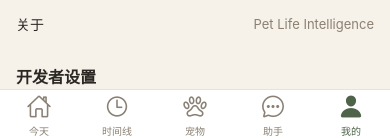
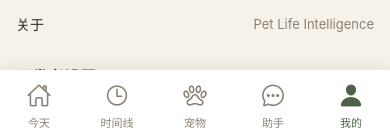
Before and after one commit to huangdi97/pet-life-intelligence, a React Native app in the folder apps/mobile/: screen /Me in a window 390 px wide. Shown: the part 706-844 px from the top of the page. Built offline with nearby package versions, Linux system fonts and the light colour scheme; no server answers.

Commit message:
feat(ui): polish canonical owner bottom navigation

```diff
--- a/apps/mobile/src/navigation.tsx
+++ b/apps/mobile/src/navigation.tsx
@@ -89,7 +89,20 @@ function Tabs() {
         headerShown: false,
         tabBarActiveTintColor: COLORS.brandPrimaryDeep,
         tabBarInactiveTintColor: COLORS.textTertiary,
-        tabBarStyle: { backgroundColor: COLORS.surface, borderTopColor: COLORS.dividerSubtle },
+        tabBarStyle: {
+          height: 68,
+          paddingTop: 7,
+          paddingBottom: 8,
+          backgroundColor: COLORS.surfaceOverlay,
+          borderTopWidth: 0,
+          shadowColor: COLORS.textPrimary,
+          shadowOpacity: 0.07,
+          shadowRadius: 14,
+          shadowOffset: { width: 0, height: -3 },
+          elevation: 10,
+        },
+        tabBarLabelStyle: { fontSize: 11, fontWeight: "500" },
+        tabBarItemStyle: { borderRadius: 16, marginHorizontal: 2 },
         tabBarTestID: TAB_TEST_IDS[route.name as keyof TabParamList],
         tabBarIcon: ({ color, size, focused }) => {
           // Pet tab shows the current pet's avatar (rounded); fallback paw icon.
```
